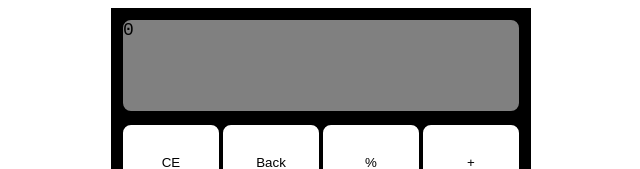
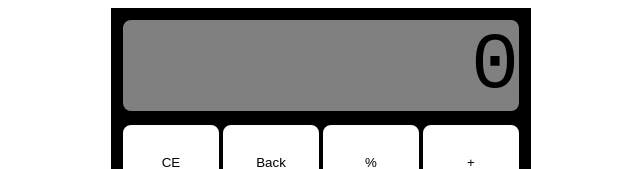
Before and after one commit to Adaminite/calculator, a plain HTML site: page index.html in a window 1280 px wide. Shown: the top 169 px of the page, without its empty margins (319-959 px from the left). Drawn offline with Linux system fonts and the light colour scheme.

Commit message:
Change font size of screen text

```diff
--- a/style.css
+++ b/style.css
@@ -7,7 +7,8 @@ body{
 
 #screen{
     font-family: monospace;
-    font-size: 18px;
+    font-size: 80px;
+    text-align: end;
     background-color: gray;
 
     flex: auto;
```
